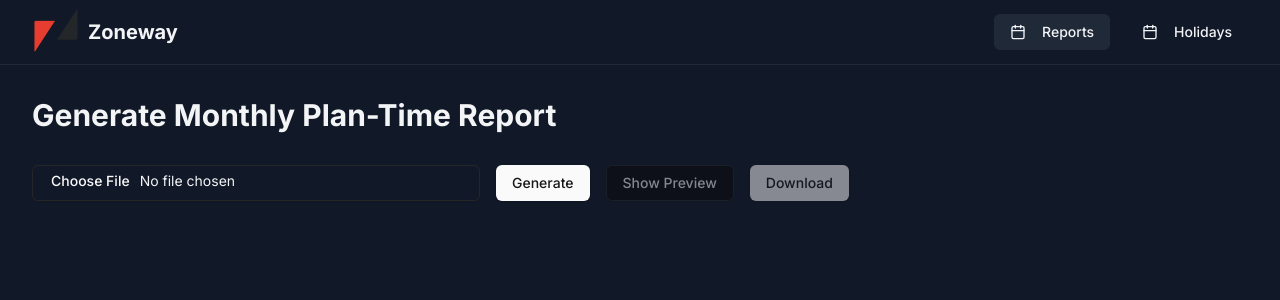
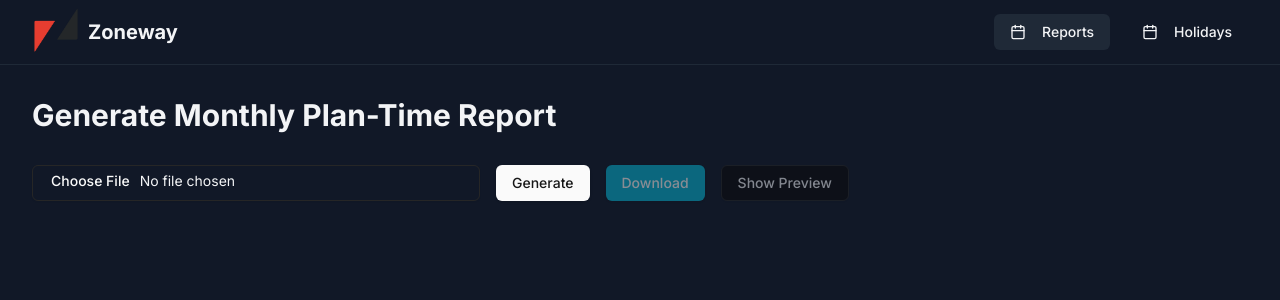
Before and after one commit to VimansaAbhayasekara/MonthlyTimeGenerator, a Next.js app: page / in a window 1280 px wide. Shown: the top 300 px of the page. Built offline with nearby package versions, Linux system fonts and the light colour scheme; no server answers.

Commit message:
button color change

```diff
--- a/src/components/upload-form.tsx
+++ b/src/components/upload-form.tsx
@@ -51,15 +51,17 @@ export function UploadForm() {
           className="max-w-md"
         />
         <Button onClick={handleGenerate}>Generate</Button>
+
+        <Button className="bg-cyan-500 hover:bg-cyan-600 text-white" onClick={handleDownload} disabled={reportData.length === 0}>
+          Download
+        </Button>
+
         <Button
           variant="outline"
           onClick={() => setShowPreview(!showPreview)}
           disabled={reportData.length === 0}
         >
           {showPreview ? "Hide Preview" : "Show Preview"}
-        </Button>
-        <Button onClick={handleDownload} disabled={reportData.length === 0}>
-          Download
         </Button>
       </div>
 
```
